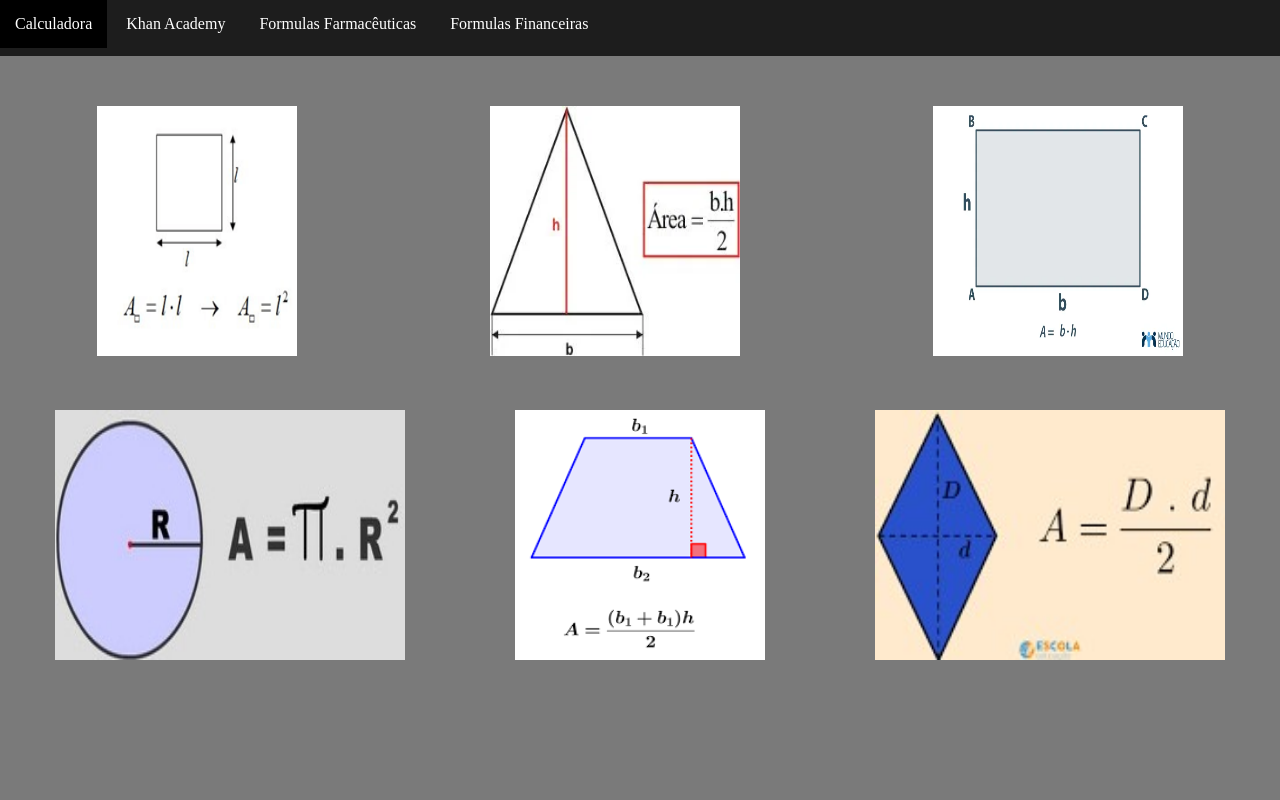
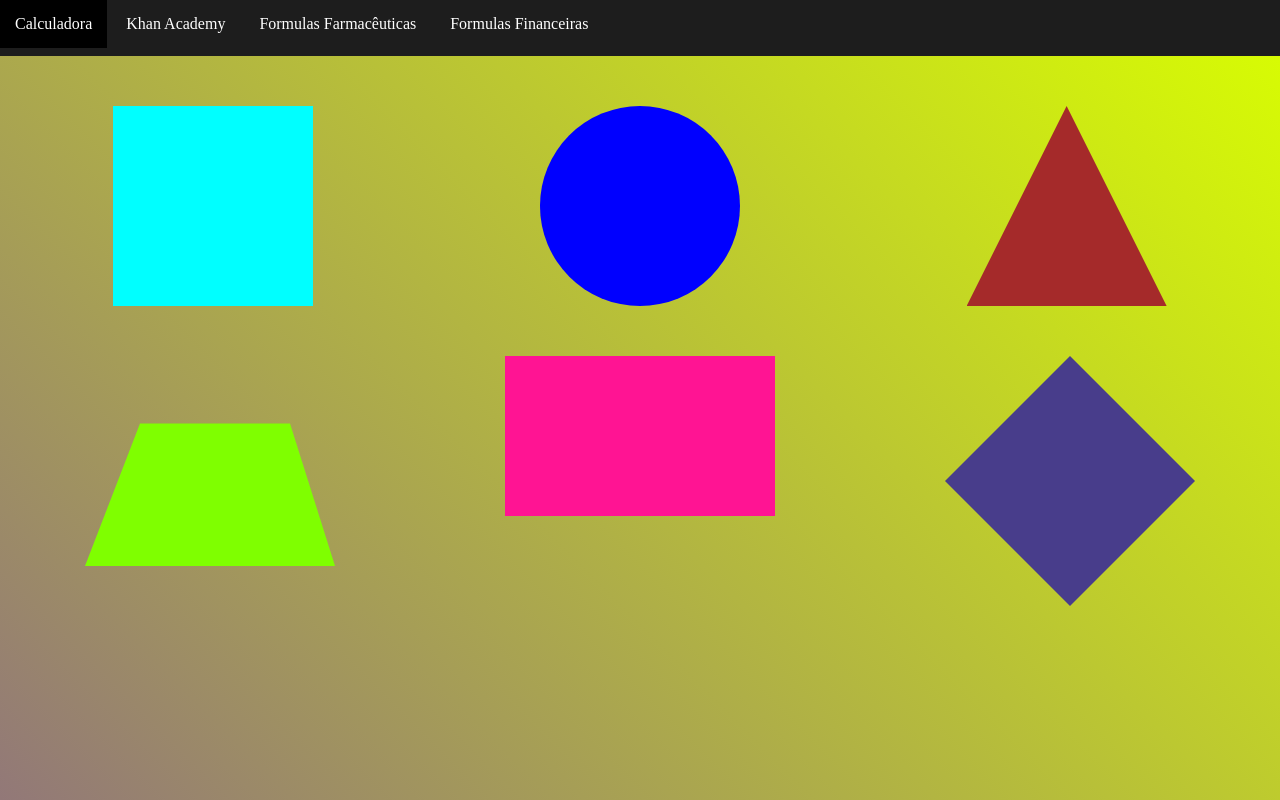
Before and after one commit to BrunoOliveira0719/fair_of_sciences, a Flask app: page /Area in a window 1280 px wide. Run offline with Flask 3, Linux system fonts and the light colour scheme.

Commit message:
Khan Academy areas

```diff
--- a/static/Khan_Academy/area.css
+++ b/static/Khan_Academy/area.css
@@ -6,7 +6,9 @@
 }
 
 body{
-    background-color: #7a7a7a;
+    height: 100vh;
+    background-repeat: no-repeat;
+    background-image: linear-gradient(45deg, rgb(146, 120, 120), rgb(217, 255, 0)) ;
 }
 
 .nav{
@@ -51,30 +53,40 @@ body{
 
 .shape1{
     width: 200px;
-    height: 250px;
+    height: 200px;
+    background-color: aqua;
 }
 
 .shape2{
-    width: 250px;
-    height: 250px;
+    width: 200px;
+    height: 200px;
+    background-color: blue;
+    clip-path: circle(50% at 50% 50%);
 }
 
 .shape3{
-    width: 250px;
-    height: 250px;
+    width: 200px;
+    height: 200px;
+    background-color: brown;
+    clip-path: polygon(50% 0%, 0% 100%, 100% 100%);
 }
 
 .shape4{
-    width: 350px;
+    width: 250px;
     height: 250px;
+    background-color: chartreuse;
+    clip-path: polygon(22% 27%, 82% 27%, 100% 84%, 0 84%);
 }
 
 .shape5{
-    width: 250px;
-    height: 250px;
+    width: 270px;
+    height: 160px;
+    background-color: deeppink;
 }
 
 .shape6{
-    width: 350px;
+    width: 250px;
     height: 250px;
+    background-color:darkslateblue;
+    clip-path: polygon(50% 0%, 100% 50%, 50% 100%, 0% 50%);
 }
--- a/templates/Khan_Academy/Area.html
+++ b/templates/Khan_Academy/Area.html
@@ -41,16 +41,16 @@
         </div>
         <div class="body">
             <tr>
-                <td><a href=""><img class="shape1" src="static/imgs/area_quadrado.png" alt=""></a>
-                <td><a href=""><img class="shape2" src="static/imgs/area_triangulo.webp" alt=""></a></td>
-                <td><a href=""><img class="shape3" src="static/imgs/area_retangulo.webp" alt=""></a></td>
+                <div class="shape1"></div>
+                <div class="shape2" ></div>
+                <div class="shape3" ></div>
             </tr>
         </div>
         <div class="body">
             <tr>
-                <td><a href=""><img class="shape4" src="static/imgs/area_circle.jpg" alt=""></a></td>
-                <td><a href=""><img class="shape5" src="static/imgs/area_trapezio.png" alt=""></a></td>
-                <td><a href=""><img class="shape6" src="static/imgs/area_losango.jpg" alt=""></a></td>
+                <div class="shape4"></div>
+                <div class="shape5"></div>
+                <div class="shape6"></div>
             </tr>
         </div>
 </body>
```
Also changed, not shown: formulas.py (+17 -5 lines), scientific_calculator.py (deleted, +0 -55 lines), templates/Calculadora_Cientifica.html (+6 -6 lines), README.md (deleted).
